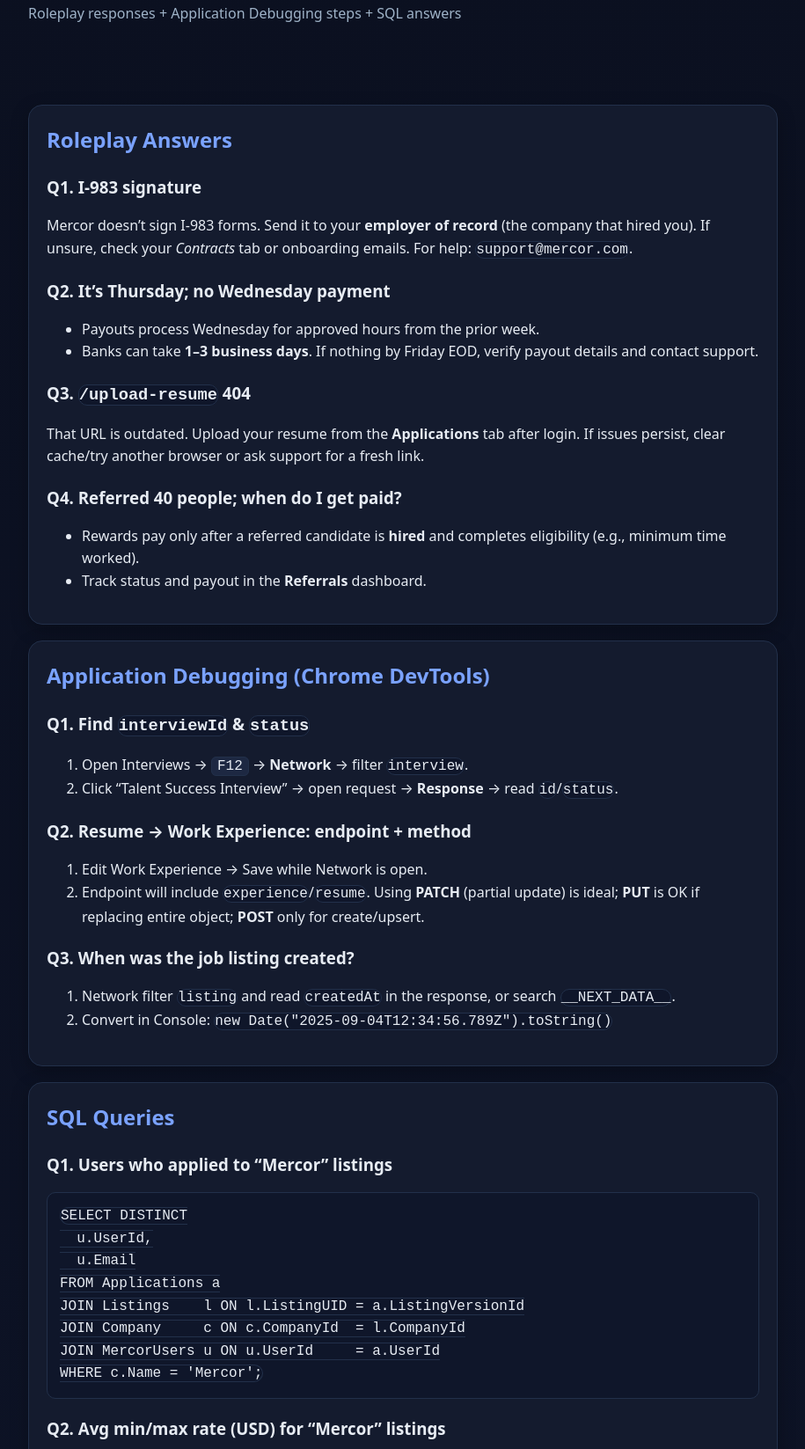
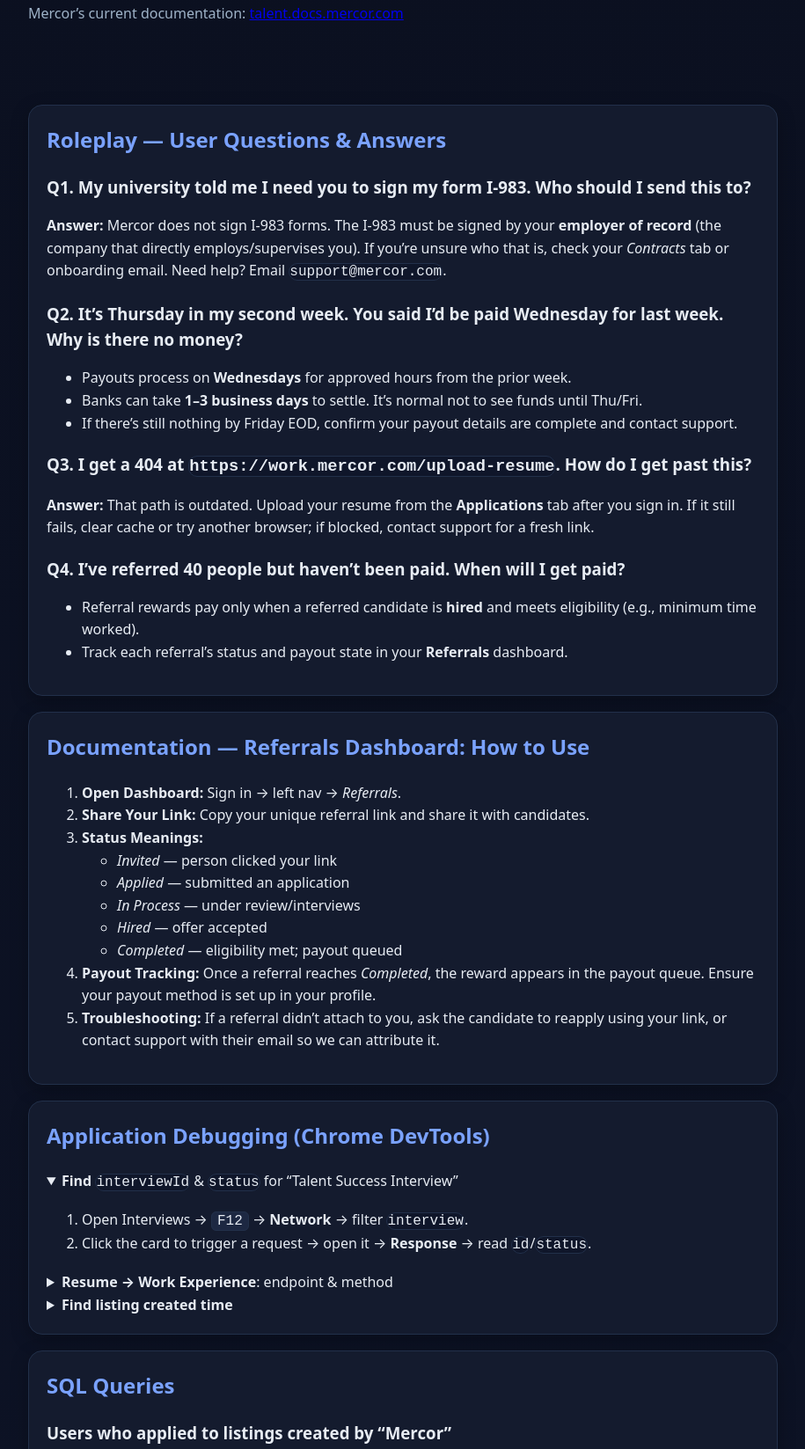
Before and after one commit to shreyap79-sketch/mercor-support-site, a plain HTML site: page index.html in a window 1280 px wide. Shown: the part 96-1743 px from the top of the page at 88% size, without its empty margins (182-1097 px from the left). Drawn offline with Linux system fonts and the light colour scheme.

Commit message:
index.html

```diff
--- a/index.html
+++ b/index.html
@@ -3,63 +3,111 @@
 <head>
   <meta charset="utf-8" />
   <meta name="viewport" content="width=device-width, initial-scale=1" />
-  <title>Mercor — Support Answers & How-Tos</title>
+  <title>Mercor — Knowledge Base & Answers</title>
   <link rel="stylesheet" href="styles.css" />
 </head>
 <body>
 <header>
-  <h1>Mercor — Candidate Support Answers</h1>
-  <p class="sub">Roleplay responses + Application Debugging steps + SQL answers</p>
+  <h1>Knowledge Base + Communication</h1>
+  <p class="sub">
+    Mercor’s current documentation:
+    <a href="https://talent.docs.mercor.com/welcome/welcome" target="_blank" rel="noopener">talent.docs.mercor.com</a>
+  </p>
 </header>
 
 <main>
-  <section id="roleplay">
-    <h2>Roleplay Answers</h2>
-    <h3>Q1. I-983 signature</h3>
-    <p>Mercor doesn’t sign I-983 forms. Send it to your <strong>employer of record</strong> (the company that hired you). If unsure, check your <em>Contracts</em> tab or onboarding emails. For help: <code>support@mercor.com</code>.</p>
 
-    <h3>Q2. It’s Thursday; no Wednesday payment</h3>
-    <ul>
-      <li>Payouts process Wednesday for approved hours from the prior week.</li>
-      <li>Banks can take <strong>1–3 business days</strong>. If nothing by Friday EOD, verify payout details and contact support.</li>
-    </ul>
+  <!-- Roleplay Q&A -->
+  <section>
+    <h2>Roleplay — User Questions & Answers</h2>
 
-    <h3>Q3. <code>/upload-resume</code> 404</h3>
-    <p>That URL is outdated. Upload your resume from the <strong>Applications</strong> tab after login. If issues persist, clear cache/try another browser or ask support for a fresh link.</p>
+    <article>
+      <h3>Q1. My university told me I need you to sign my form I-983. Who should I send this to?</h3>
+      <p><strong>Answer:</strong> Mercor does not sign I-983 forms. The I-983 must be signed by your
+        <strong>employer of record</strong> (the company that directly employs/supervises you). If you’re unsure who that is,
+        check your <em>Contracts</em> tab or onboarding email. Need help? Email <code>support@mercor.com</code>.
+      </p>
+    </article>
 
-    <h3>Q4. Referred 40 people; when do I get paid?</h3>
-    <ul>
-      <li>Rewards pay only after a referred candidate is <strong>hired</strong> and completes eligibility (e.g., minimum time worked).</li>
-      <li>Track status and payout in the <strong>Referrals</strong> dashboard.</li>
-    </ul>
+    <article>
+      <h3>Q2. It’s Thursday in my second week. You said I’d be paid Wednesday for last week. Why is there no money?</h3>
+      <ul>
+        <li>Payouts process on <strong>Wednesdays</strong> for approved hours from the prior week.</li>
+        <li>Banks can take <strong>1–3 business days</strong> to settle. It’s normal not to see funds until Thu/Fri.</li>
+        <li>If there’s still nothing by Friday EOD, confirm your payout details are complete and contact support.</li>
+      </ul>
+    </article>
+
+    <article>
+      <h3>Q3. I get a 404 at <code>https://work.mercor.com/upload-resume</code>. How do I get past this?</h3>
+      <p><strong>Answer:</strong> That path is outdated. Upload your resume from the <strong>Applications</strong> tab after
+        you sign in. If it still fails, clear cache or try another browser; if blocked, contact support for a fresh link.
+      </p>
+    </article>
+
+    <article>
+      <h3>Q4. I’ve referred 40 people but haven’t been paid. When will I get paid?</h3>
+      <ul>
+        <li>Referral rewards pay only when a referred candidate is <strong>hired</strong> and meets eligibility
+            (e.g., minimum time worked).</li>
+        <li>Track each referral’s status and payout state in your <strong>Referrals</strong> dashboard.</li>
+      </ul>
+    </article>
   </section>
 
-  <section id="debugging">
-    <h2>Application Debugging (Chrome DevTools)</h2>
-
-    <h3>Q1. Find <code>interviewId</code> &amp; <code>status</code></h3>
+  <!-- Docs page: Referrals dashboard guide -->
+  <section>
+    <h2>Documentation — Referrals Dashboard: How to Use</h2>
     <ol>
-      <li>Open Interviews → <kbd>F12</kbd> → <strong>Network</strong> → filter <code>interview</code>.</li>
-      <li>Click “Talent Success Interview” → open request → <strong>Response</strong> → read <code>id</code>/<code>status</code>.</li>
-    </ol>
-
-    <h3>Q2. Resume → Work Experience: endpoint + method</h3>
-    <ol>
-      <li>Edit Work Experience → Save while Network is open.</li>
-      <li>Endpoint will include <code>experience</code>/<code>resume</code>. Using <strong>PATCH</strong> (partial update) is ideal; <strong>PUT</strong> is OK if replacing entire object; <strong>POST</strong> only for create/upsert.</li>
-    </ol>
-
-    <h3>Q3. When was the job listing created?</h3>
-    <ol>
-      <li>Network filter <code>listing</code> and read <code>createdAt</code> in the response, or search <code>__NEXT_DATA__</code>.</li>
-      <li>Convert in Console: <code>new Date("2025-09-04T12:34:56.789Z").toString()</code></li>
+      <li><strong>Open Dashboard:</strong> Sign in → left nav → <em>Referrals</em>.</li>
+      <li><strong>Share Your Link:</strong> Copy your unique referral link and share it with candidates.</li>
+      <li><strong>Status Meanings:</strong>
+        <ul>
+          <li><em>Invited</em> — person clicked your link</li>
+          <li><em>Applied</em> — submitted an application</li>
+          <li><em>In Process</em> — under review/interviews</li>
+          <li><em>Hired</em> — offer accepted</li>
+          <li><em>Completed</em> — eligibility met; payout queued</li>
+        </ul>
+      </li>
+      <li><strong>Payout Tracking:</strong> Once a referral reaches <em>Completed</em>, the reward appears in the payout queue.
+          Ensure your payout method is set up in your profile.</li>
+      <li><strong>Troubleshooting:</strong> If a referral didn’t attach to you, ask the candidate to reapply using your link,
+          or contact support with their email so we can attribute it.</li>
     </ol>
   </section>
 
-  <section id="sql">
+  <!-- Technical (optional extra blocks you can keep) -->
+  <section>
+    <h2>Application Debugging (Chrome DevTools)</h2>
+    <details open>
+      <summary><strong>Find</strong> <code>interviewId</code> &amp; <code>status</code> for “Talent Success Interview”</summary>
+      <ol>
+        <li>Open Interviews → <kbd>F12</kbd> → <strong>Network</strong> → filter <code>interview</code>.</li>
+        <li>Click the card to trigger a request → open it → <strong>Response</strong> → read <code>id</code>/<code>status</code>.</li>
+      </ol>
+    </details>
+    <details>
+      <summary><strong>Resume → Work Experience</strong>: endpoint &amp; method</summary>
+      <ol>
+        <li>Edit an item & Save with Network open.</li>
+        <li>Expected: <strong>PATCH</strong> (partial update). <strong>PUT</strong> is OK if replacing whole object.
+            <strong>POST</strong> should be for create/upsert.</li>
+      </ol>
+    </details>
+    <details>
+      <summary><strong>Find listing created time</strong></summary>
+      <ol>
+        <li>Filter Network for <code>listing</code> and read <code>createdAt</code> in response, or search
+            <code>__NEXT_DATA__</code> for it.</li>
+        <li>Convert in Console: <code>new Date("2025-09-04T12:34:56.789Z").toString()</code></li>
+      </ol>
+    </details>
+  </section>
+
+  <section>
     <h2>SQL Queries</h2>
-
-    <h3>Q1. Users who applied to “Mercor” listings</h3>
+    <h3>Users who applied to listings created by “Mercor”</h3>
 <pre><code>SELECT DISTINCT
   u.UserId,
   u.Email
@@ -70,7 +118,7 @@
 WHERE c.Name = 'Mercor';
 </code></pre>
 
-    <h3>Q2. Avg min/max rate (USD) for “Mercor” listings</h3>
+    <h3>Average min/max rate (USD) for “Mercor” listings</h3>
 <pre><code>SELECT
   AVG(l.RateMin) / 100.0 AS AvgMinRateUSD,
   AVG(l.RateMax) / 100.0 AS AvgMaxRateUSD
@@ -78,8 +126,9 @@
 JOIN Company  c ON c.CompanyId = l.CompanyId
 WHERE c.Name = 'Mercor';
 </code></pre>
-    <p class="note">Rates stored in cents → divide by 100.</p>
+    <p class="note">Rates are stored in cents → divide by 100.</p>
   </section>
+
 </main>
 
 <footer>
```
